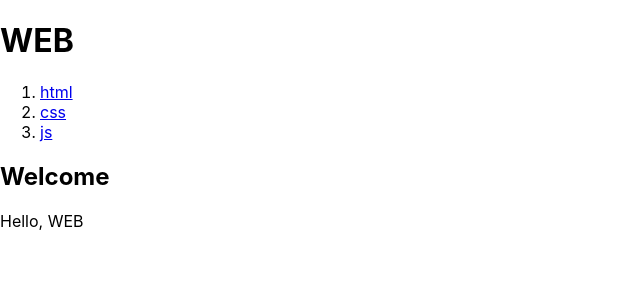
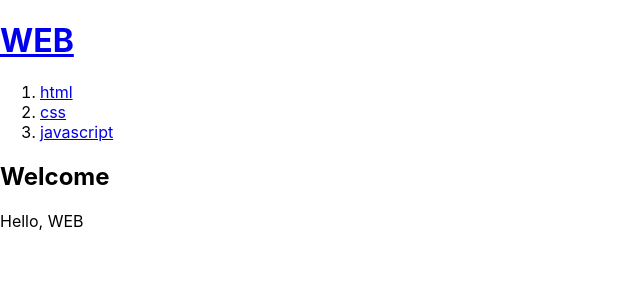
Before and after one commit to jihye0/react, a React (Create React App) app: page / in a window 1280 px wide. Shown: the top 300 px of the page, without its empty margins (0-640 px from the left). Built offline with nearby package versions, Linux system fonts and the light colour scheme.

Commit message:
add event

```diff
--- a/src/App.js
+++ b/src/App.js
@@ -1,37 +1,58 @@
 import logo from './logo.svg';
 import './App.css';
+
+function Article(props){
+  return <article>
+    <h2>{props.title}</h2>
+    {props.body}
+  </article>
+}
 
 function Header(props){
   return <header>
     <h1>
-      <a>{props.title}</a>
+      <a href="/" onClick={(event)=>{
+        event.preventDefault();
+        props.onChangeMode();
+      }}>{props.title}</a>
     </h1>
   </header>
+}
 
+function Nav(props){
+  const lis=[]
+  for (let i=0; i<props.topics.length; i++){
+    let t=props.topics[i];
+    lis.push(<li key={t.id}>
+      <a id={t.id} href={'/read/'+t.id} onClick={event=>{
+        event.preventDefault();
+        props.onChangeMode(event.target.id);
+      }}>{t.title}</a>
+    </li>)
+  }
+  return <nav>
+    <ol>
+      {lis}
+    </ol>
+  </nav>
 }
 
 function App() {
   const topics=[
-    {},
-    {},
-    {}
+    {id:1, title:'html', body:'html is ...'},
+    {id:2, title:'css', body:'css is ...'},
+    {id:3, title:'javascript', body:'javascript is ...'}
   ]
 
   return (
     <div>
-      <Header title="WEB">
+      <Header title="WEB" onChangeMode={()=>{
+        alert('Header');
+      }}>
       </Header>
-      <nav>
-        <ol>
-          <li><a href="/read/1">html</a></li>
-          <li><a href="/read/2">css</a></li>
-          <li><a href="/read/3">js</a></li>
-        </ol>
-      </nav>
-      <article>
-        <h2>Welcome</h2>
-        Hello, WEB
-      </article>
+      <Nav topics={topics} onChangeMode={(id)=>{alert(id);}}>
+      </Nav>
+      <Article title="Welcome" body="Hello, WEB"></Article>
     </div>
   );
 }
```
